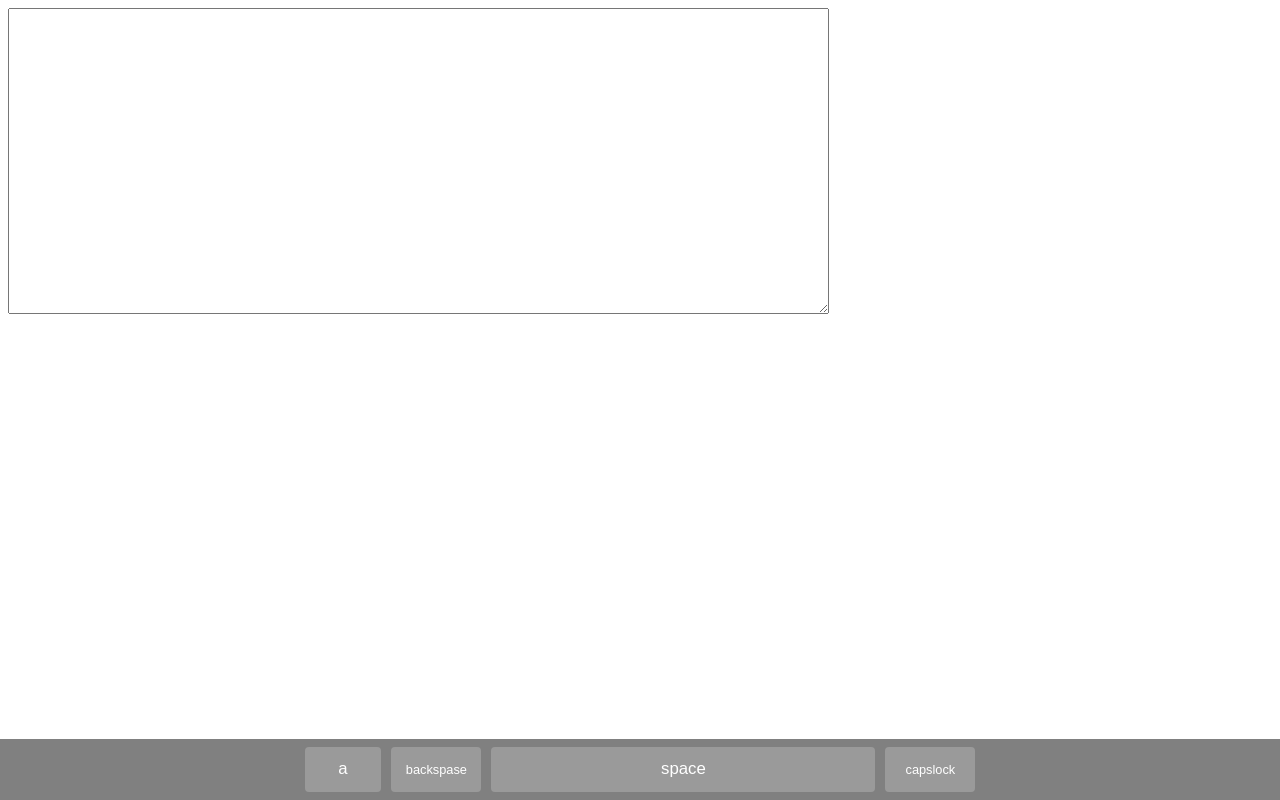
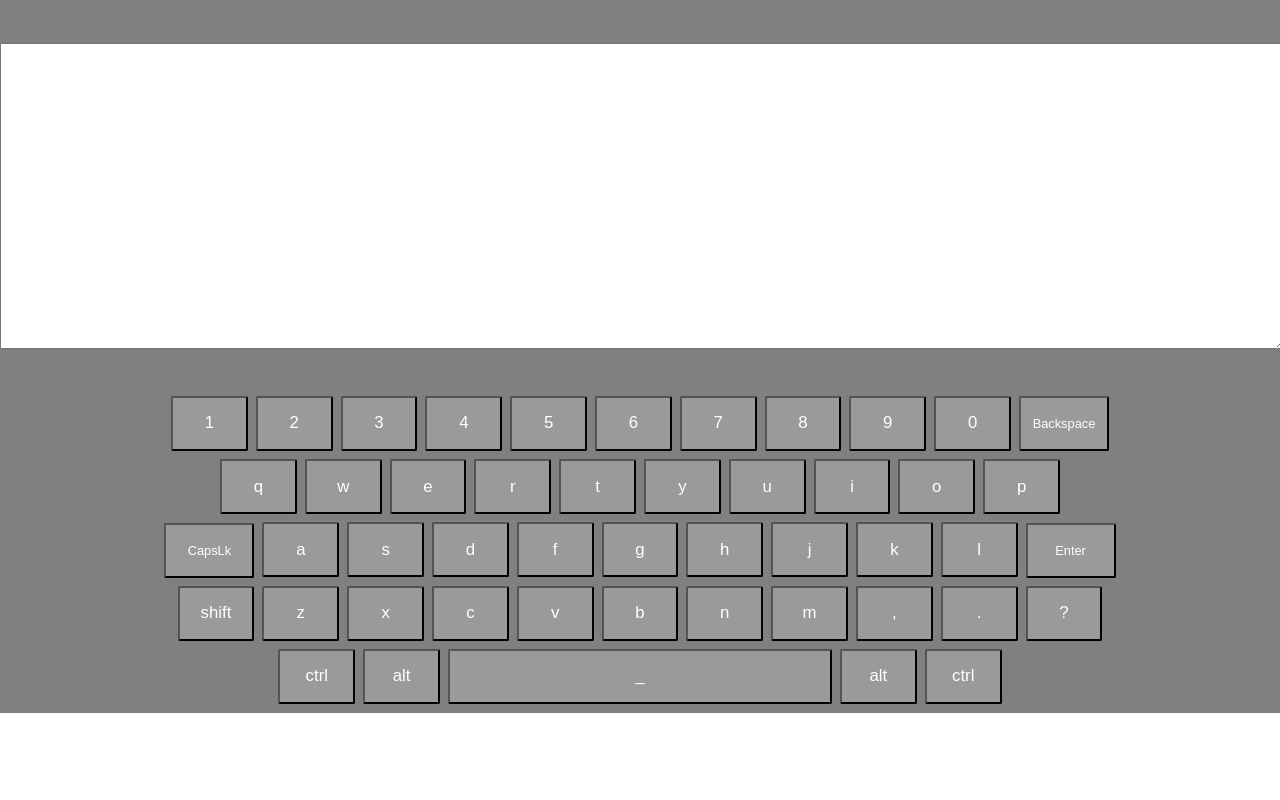
Before and after one commit to Aliaksandrsen/codejam-virtual-keyboard, a website: page index.html in a window 1280 px wide. Drawn offline with Linux system fonts and the light colour scheme.

Commit message:
feat: add keyboard from js

```diff
--- a/index.html
+++ b/index.html
@@ -10,21 +10,6 @@
 </head>
 
 <body>
-    <textarea name="area" id="area" cols="100" rows="20"></textarea>
-
-    <div class="keyboard">
-        <div class="keyboard__keys">
-            <button type="button" class="keyboard__key">a</button>
-
-            <button type="button" class="keyboard__key keyboard__key_wide">backspase</button>
-
-            <button type="button" class="keyboard__key keyboard__key_extra-wide">space</button>
-
-            <button type="button" class="keyboard__key keyboard__key_wide keyboard__key_activatable">capslock</button>
-        </div>
-    </div>
-
-
     <script type="text/javascript" src="script.js"></script>
 </body>
 
--- a/package.json
+++ b/package.json
@@ -19,7 +19,8 @@
   "devDependencies": {
     "eslint": "^6.6.0",
     "eslint-config-airbnb": "^18.0.1",
-    "eslint-plugin-import": "^2.18.2"
+    "eslint-plugin-import": "^2.18.2",
+    "eslint-config-airbnb-base": "^14.0.0"
   },
   "dependencies": {
 
--- a/script.js
+++ b/script.js
@@ -0,0 +1,146 @@
+const keyboard = {
+  elements: {
+    main: null,
+    textarea: null,
+    keysContainer: null,
+    keys: [],
+  },
+
+  properties: {
+    value: '',
+    capsLock: false,
+  },
+
+  init() {
+    // Create main elements
+    this.elements.main = document.createElement('div');
+    this.elements.textarea = document.createElement('textarea');
+    this.elements.keysContainer = document.createElement('div');
+
+    // Setup main elements
+    this.elements.main.classList.add('keyboard');
+    this.elements.textarea.classList.add('use-keyboard-input');
+    this.elements.keysContainer.classList.add('keyboard__keys');
+    this.elements.keysContainer.appendChild(this._createKeys());
+
+    this.elements.keys = this.elements.keysContainer.querySelectorAll('.keyboard__key');
+
+    // Add to DOM
+    this.elements.main.appendChild(this.elements.textarea);
+    this.elements.main.appendChild(this.elements.keysContainer);
+    document.body.appendChild(this.elements.main);
+  },
+
+  _createKeys() {
+    const fragment = document.createDocumentFragment();
+    const keyLayout = [
+      '1', '2', '3', '4', '5', '6', '7', '8', '9', '0', 'backspace',
+      'q', 'w', 'e', 'r', 't', 'y', 'u', 'i', 'o', 'p',
+      'caps', 'a', 's', 'd', 'f', 'g', 'h', 'j', 'k', 'l', 'enter',
+      'Shift', 'z', 'x', 'c', 'v', 'b', 'n', 'm', ',', '.', '?',
+      'Ctrl', 'Alt', 'space', 'Alt', 'Ctrl',
+    ];
+
+    keyLayout.forEach((key) => {
+      const keyElement = document.createElement('button');
+      const insertLineBreak = ['backspace', 'p', 'enter', '?'].indexOf(key) !== -1;
+
+      // Add attributes/classes
+      keyElement.setAttribute('type', 'button');
+      keyElement.classList.add('keyboard__key');
+
+      switch (key) {
+        case 'backspace':
+          keyElement.classList.add('keyboard__key_wide');
+          keyElement.innerHTML = '<span>Backspace</span>';
+
+          keyElement.addEventListener('click', () => {
+            this.properties.value = document.querySelector('.use-keyboard-input').value;
+            this.properties.value = this.properties.value
+              .slice(0, this.properties.value.length - 1);
+            document.querySelector('.use-keyboard-input').value = this.properties.value;
+          });
+
+          break;
+
+        case 'caps':
+          keyElement.classList.add('keyboard__key_wide');
+          keyElement.innerHTML = '<span>CapsLk</span>';
+
+          keyElement.addEventListener('click', () => {
+            this._toggleCapsLock();
+            keyElement.classList.toggle('keyboard__key_active', this.properties.capsLock);
+          });
+
+          break;
+
+        case 'enter':
+          keyElement.classList.add('keyboard__key_wide');
+          keyElement.innerHTML = '<span>Enter</span>';
+
+          keyElement.addEventListener('click', () => {
+            this.properties.value = document.querySelector('.use-keyboard-input').value;
+            this.properties.value += '\n';
+            document.querySelector('.use-keyboard-input').value = this.properties.value;
+          });
+
+          break;
+
+        case 'space':
+          keyElement.classList.add('keyboard__key_extra-wide');
+          keyElement.innerHTML = '<span> _ </span>';
+
+          keyElement.addEventListener('click', () => {
+            this.properties.value = document.querySelector('.use-keyboard-input').value;
+            this.properties.value += ' ';
+            document.querySelector('.use-keyboard-input').value = this.properties.value;
+          });
+
+          break;
+
+        default:
+          keyElement.textContent = key.toLowerCase();
+
+          keyElement.addEventListener('click', () => {
+            if (this.properties.capsLock) {
+              this.properties.value = document.querySelector('.use-keyboard-input').value;
+              this.properties.value += key.toUpperCase();
+            } else {
+              this.properties.value = document.querySelector('.use-keyboard-input').value;
+              this.properties.value += key.toLowerCase();
+            }
+
+            document.querySelector('.use-keyboard-input').value = this.properties.value;
+          });
+
+          break;
+      }
+
+      fragment.appendChild(keyElement);
+
+      if (insertLineBreak) {
+        fragment.appendChild(document.createElement('br')); // add br after some keys
+      }
+    });
+
+    return fragment;
+  },
+
+  _toggleCapsLock() {
+    this.properties.capsLock = !this.properties.capsLock;
+
+    this.elements.keys.forEach((key) => {
+      if (key.childElementCount === 0) {
+        if (this.properties.capsLock) {
+          key.textContent = key.textContent.toUpperCase();
+        } else {
+          key.textContent = key.textContent.toLowerCase();
+        }
+      }
+    });
+  },
+};
+
+window.addEventListener('DOMContentLoaded', () => {
+  keyboard.init();
+});
--- a/style.scss
+++ b/style.scss
@@ -1,46 +1,51 @@
+.use-keyboard-input {
+  width: 100%;
+  margin: 3% 0;
+  height: 300px;
+}
+
 .keyboard {
   position: fixed;
   left: 0;
-  bottom: 0;
+  top: 0;
   width: 100%;
   padding: 5px 0;
   background: hsl(0, 0%, 50%);
   user-select: none;
-}
 
-.keyboard__keys {
+  &__keys {
     text-align: center;
   }
 
-.keyboard__key {
-    height: 45px;
+  &__key {
+    height: 55px;
     width: 6%;
     max-width: 90px;
-    margin: 3px;
-    border-radius: 4px;
-    border: none;
+    margin: 4px;
+    border-radius: 2px;
     background: hsla(0, 0%, 100%, 0.2);
     color: #ffffff;
     font-size: 1.05rem;
     outline: none;
     cursor: pointer;
     padding: 0;
-}
 
-.keyboard__key:active {
+    &:active {
       background: hsla(0, 0%, 100%, 0.1);
     }
 
-.keyboard__key_wide {
+    &_wide {
       font-size: 0.8rem;
       width: 12%;
     }
 
-.keyboard__key_extra-wide {
+    &_extra-wide {
       width: 30%;
       max-width: 500px;
     }
 
-.keyboard__key_active {
+    &_active {
       color: hsl(60, 100%, 50%);
     }
+  }
+}
```
Also changed, not shown: .eslintrc.js, style.css, 2 other files. Lines whose indentation alone changed are shown as unchanged.
